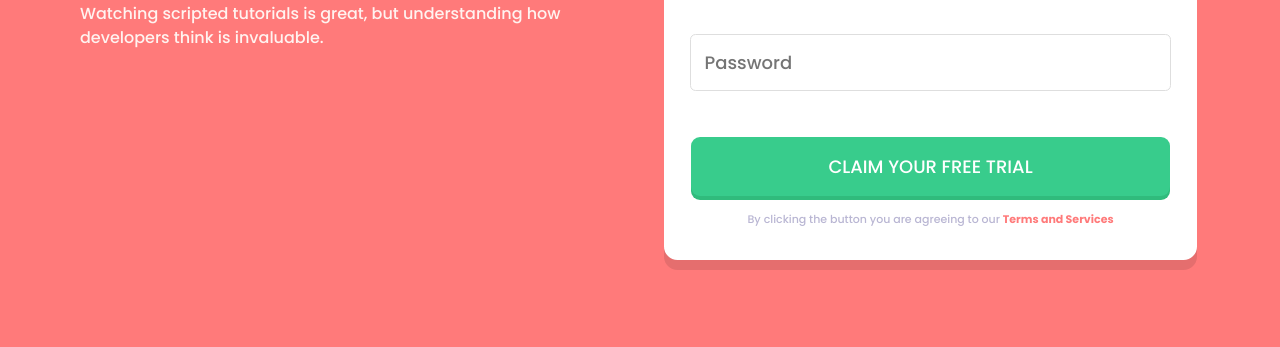
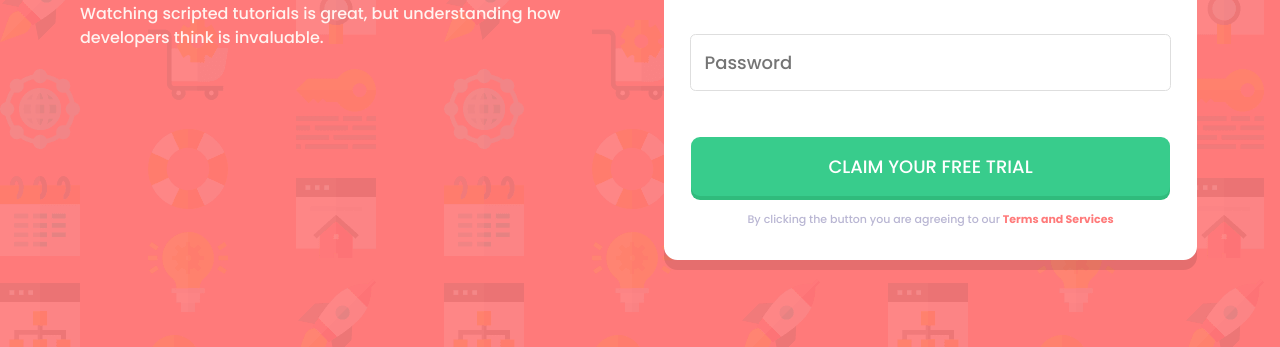
Before and after one commit to romzcastro/fem-intro-component-with-signup-form, a website built with Vite: page index.html in a window 1280 px wide. Shown: the part 453-800 px from the top of the page. Built offline with nearby package versions, Linux system fonts and the light colour scheme; files whose address does not match are found by name.

Commit message:
update bg not showing on deployment

```diff
--- a/scss/main.scss
+++ b/scss/main.scss
@@ -2,7 +2,7 @@
 @import "./variables";
 
 body {
-  background-image: url(./images/bg-intro-mobile.png);
+  background-image: url(../../images/bg-intro-mobile.png);
   background-size: cover;
   background-repeat: no-repeat;
   background-color: $clr-primary-1;
@@ -127,7 +127,7 @@ body {
 }
 @media screen and (min-width: 48em) {
   body {
-    background-image: url(./images/bg-intro-desktop.png);
+    background-image: url(../../images/bg-intro-desktop.png);
     background-size: cover;
     background-repeat: no-repeat;
     text-align: left;
```
Also changed, not shown: dist/css/main.css, 1 other file.
